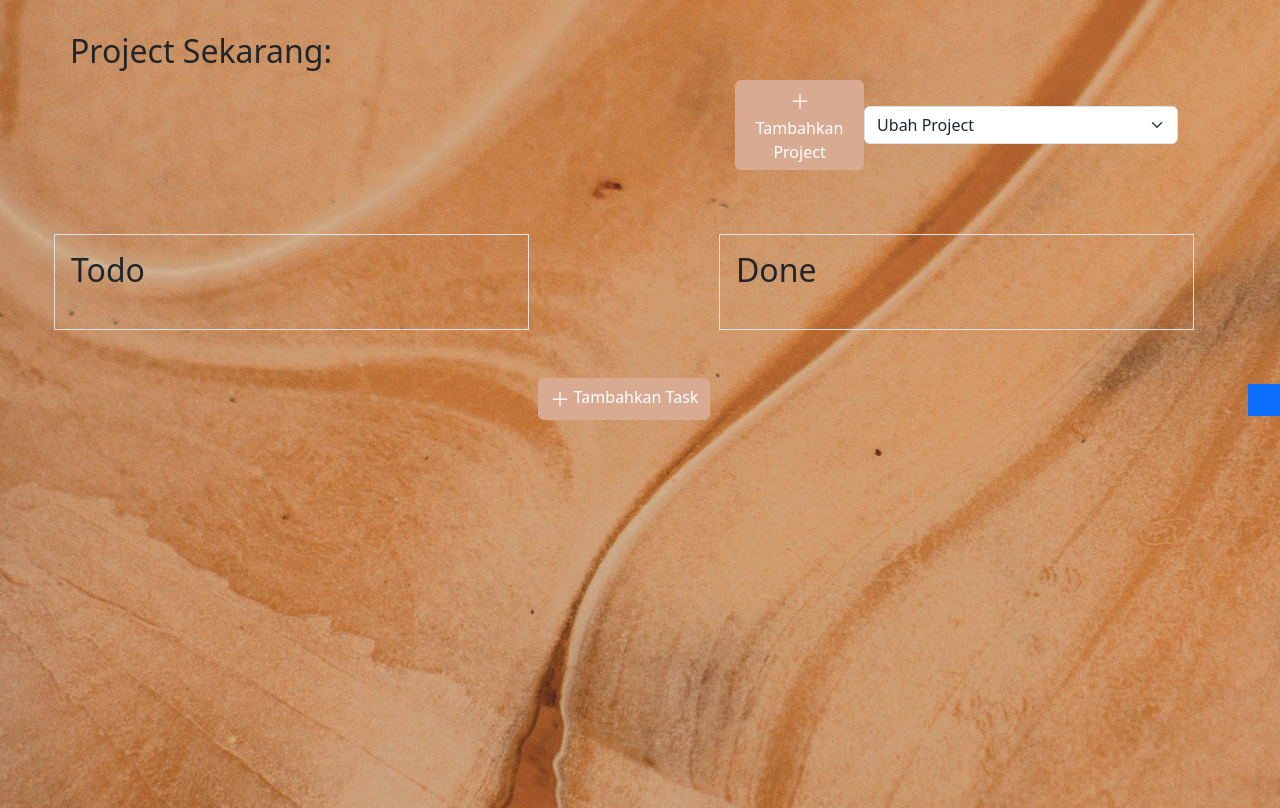
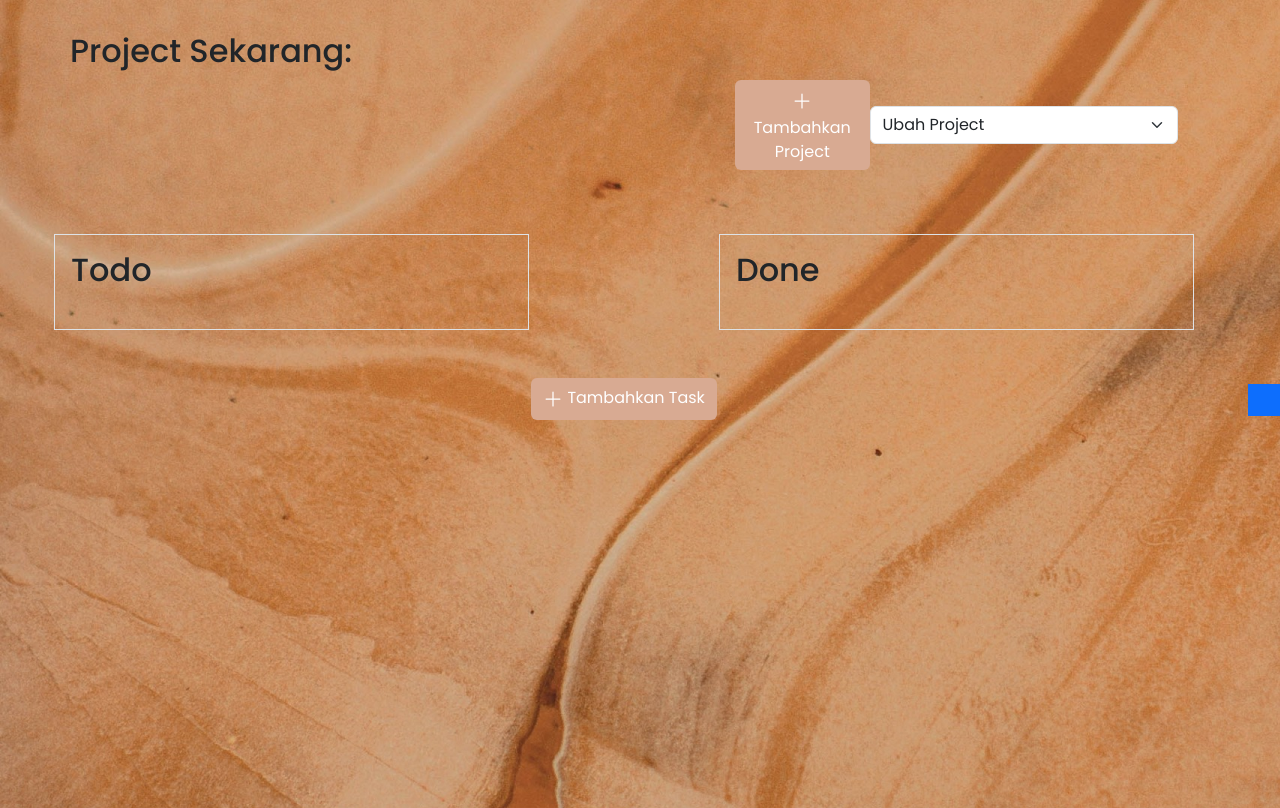
Before and after one commit to blitzkz23/ngelakoni, a Python web app: template backend/app/templates/tasks/index.html in a window 1280 px wide. Run offline with Jinja, Linux system fonts and the light colour scheme; the template is opened without the code that fills it, so the values that code supplies are empty.

Commit message:
adjustment: mempoppinisasi

```diff
--- a/backend/app/static/css/auth.css
+++ b/backend/app/static/css/auth.css
@@ -1,3 +1,9 @@
+@import url('https://fonts.googleapis.com/css2?family=Poppins:wght@400;500;600;700&display=swap');
+
+body {
+    font-family: 'Poppins', sans-serif;
+}
+
 .btn-primary {
     background-color: #D8AA92;
     border: 0px;
```
